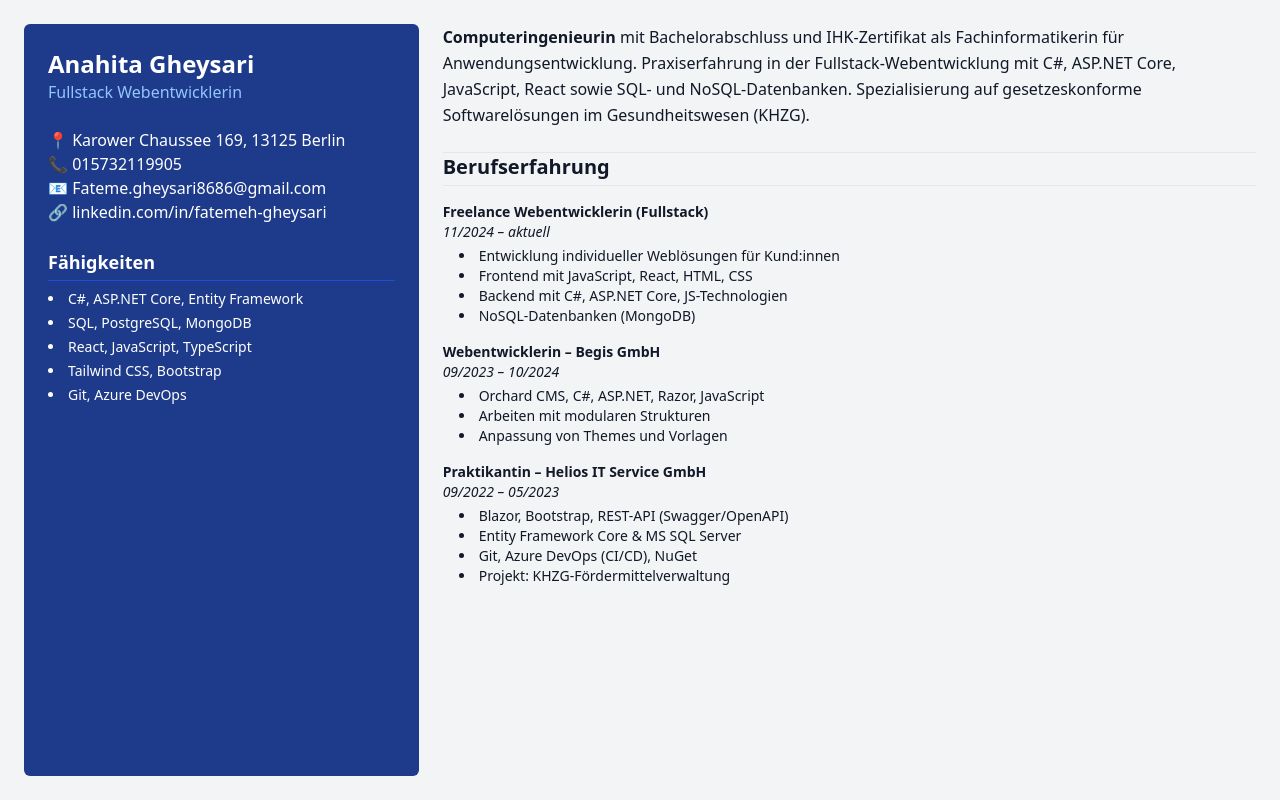
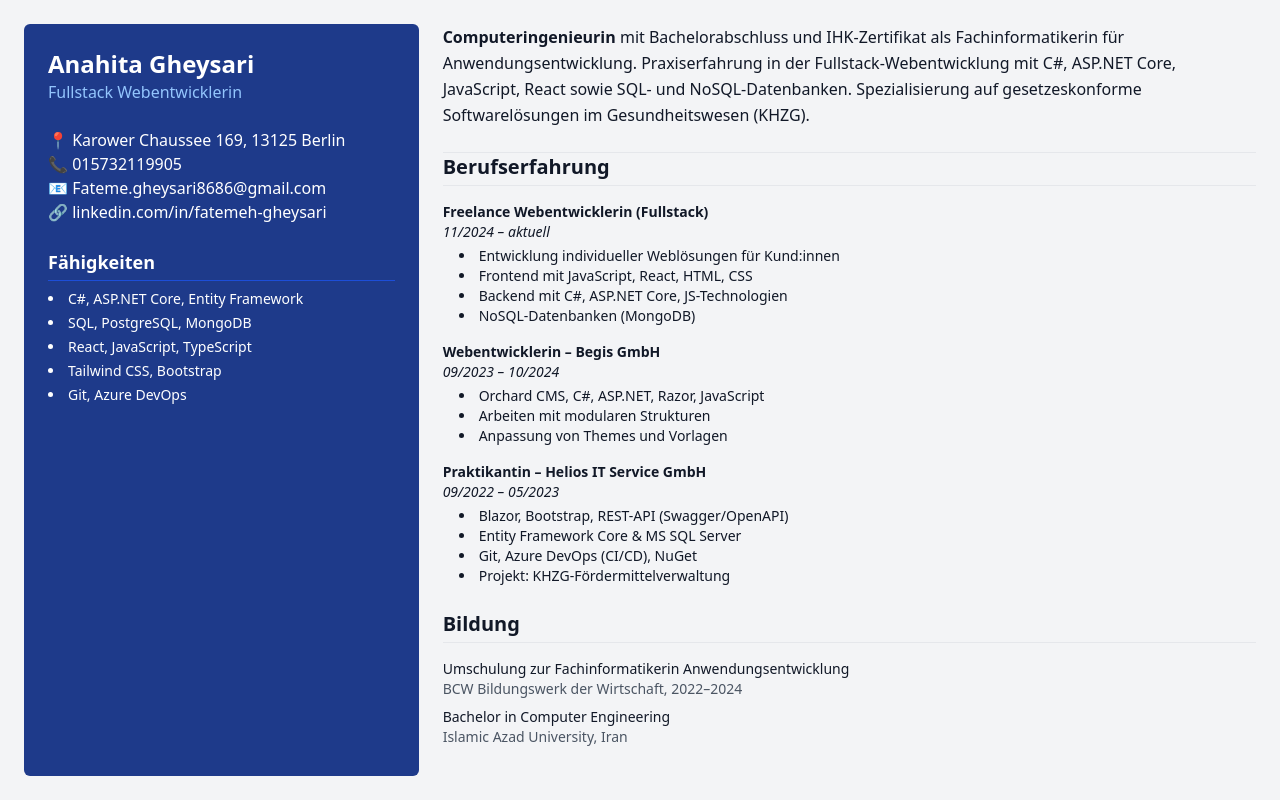
Before and after one commit to fatemeGheysari/resume-template, a React (Vite) app: page / in a window 1280 px wide. Built offline with nearby package versions, Linux system fonts and the light colour scheme.

Commit message:
Add Bildung in Germany (education) section to resume

```diff
--- a/src/pages/Resume.tsx
+++ b/src/pages/Resume.tsx
@@ -44,6 +44,19 @@ export default function Resume() {
           </div>
         </div>
       </section>
+      <section>
+        <h2 className="text-xl font-semibold border-b pb-1">Bildung</h2>
+        <div className="mt-4 space-y-2 text-sm">
+          <div>
+            <p className="font-medium">Umschulung zur Fachinformatikerin Anwendungsentwicklung</p>
+            <p className="text-gray-600">BCW Bildungswerk der Wirtschaft, 2022–2024</p>
+          </div>
+          <div>
+            <p className="font-medium">Bachelor in Computer Engineering</p>
+            <p className="text-gray-600">Islamic Azad University, Iran</p>
+          </div>
+        </div>
+      </section>
     </div>
   );
 }
```
